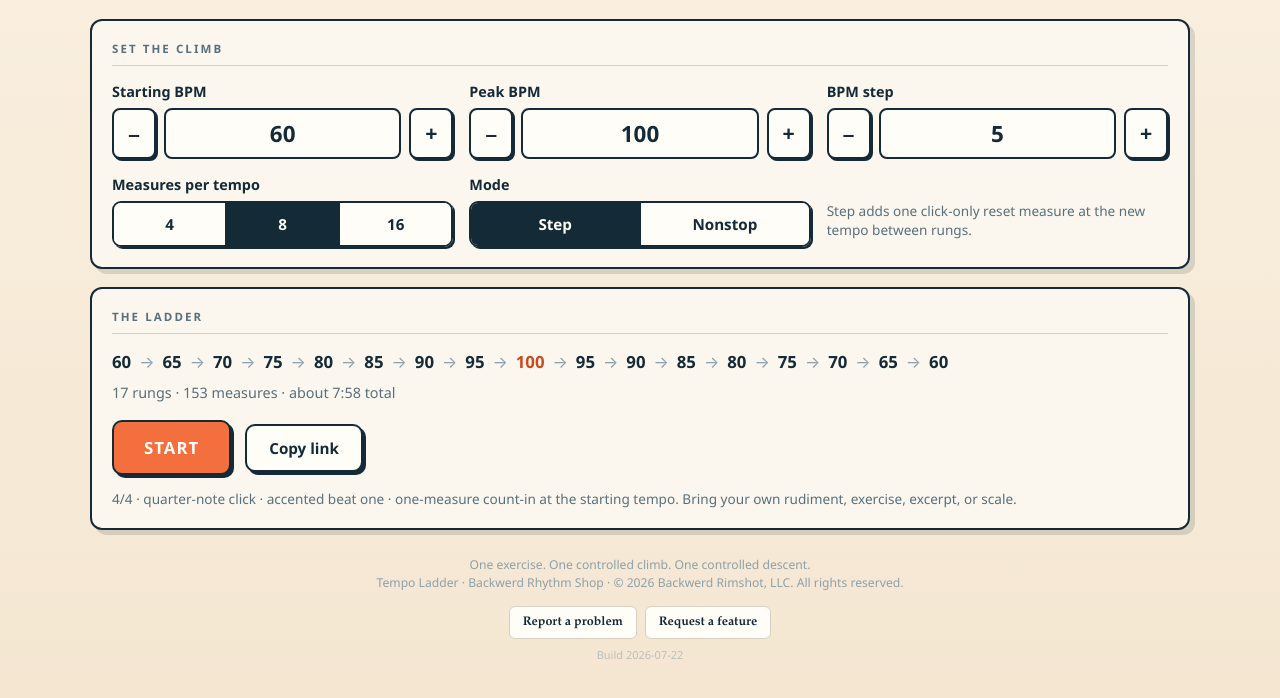
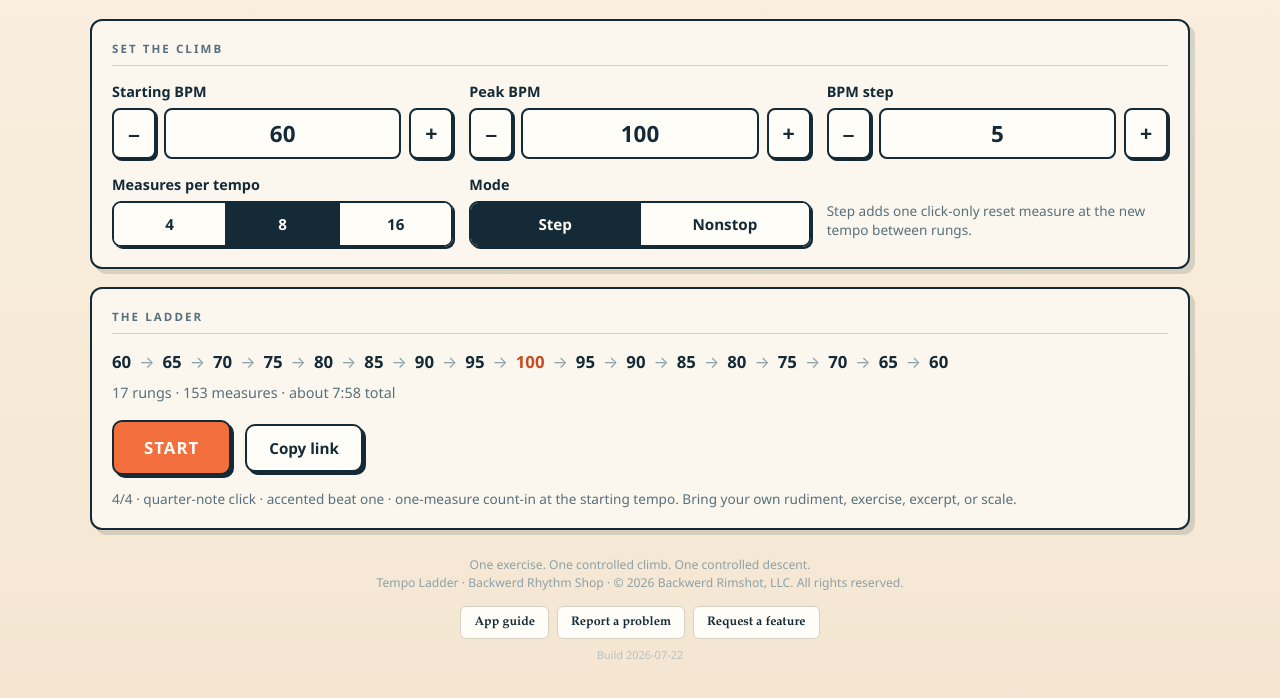
Before and after one commit to backwerdrimshot/Tempo-Ladder, a plain HTML site: page index.html in a window 1280 px wide. Shown: the part 104-802 px from the top of the page. Drawn offline with Linux system fonts and the light colour scheme.

Commit message:
Link public app guide

```diff
--- a/index.html
+++ b/index.html
@@ -332,6 +332,7 @@
     <div>One exercise. One controlled climb. One controlled descent.</div>
     <div>Tempo Ladder · Backwerd Rhythm Shop · © 2026 Backwerd Rimshot, LLC. All rights reserved.</div>
     <div class="foot-links">
+      <a class="foot-btn" href="https://www.backwerdrhythmshop.com/app-guides/tempo-ladder">App guide</a>
       <a class="foot-btn" href="mailto:support@backwerdrhythmshop.com?subject=Tempo%20Ladder%20%E2%80%94%20Support%20request">Report a problem</a>
       <a class="foot-btn" href="mailto:feedback@backwerdrhythmshop.com?subject=Tempo%20Ladder%20%E2%80%94%20Feature%20request">Request a feature</a>
     </div>
```
Also changed, not shown: .github/pull_request_template.md, .github/workflows/readme-standard.yml, README.md.
